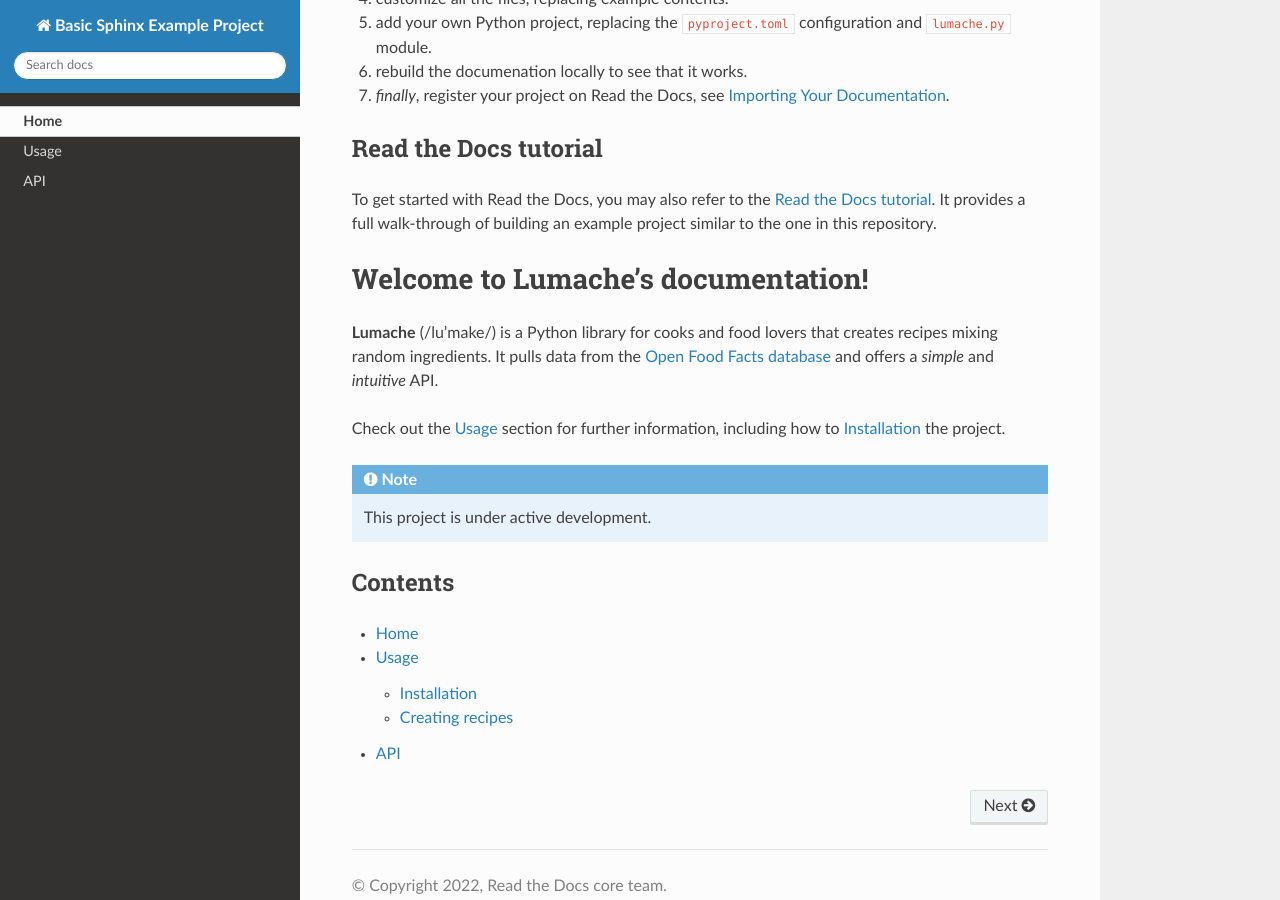
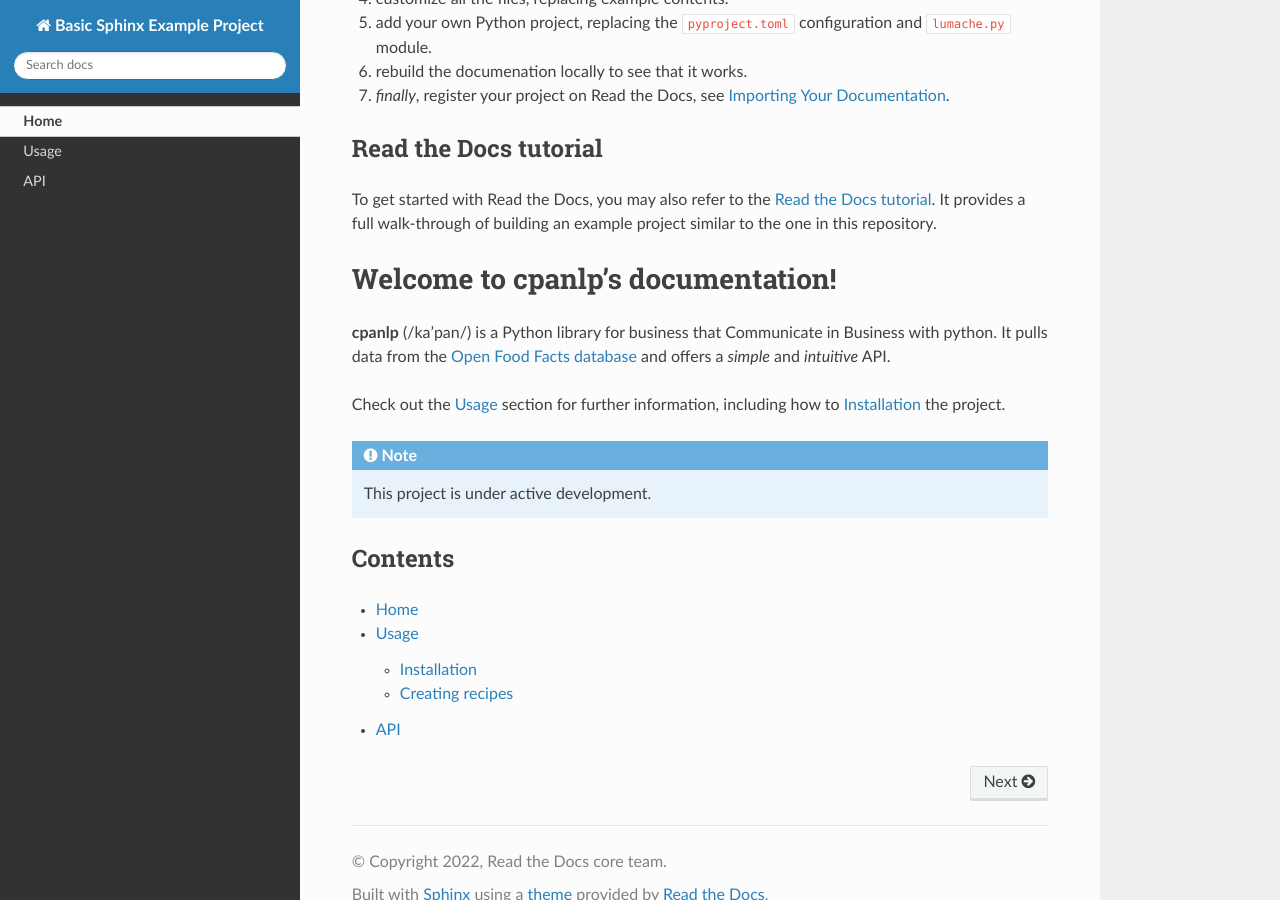
Before and after one commit to accounting-intelligent-ai/cpanlp, a Sphinx documentation site: the page built from docs/index.rst, in a window 1280 px wide and 900 px high, scrolled down 2110 px. Built offline with Sphinx 7.4.7 and the Read the Docs theme 2.0.0, drawn with Linux system fonts in a browser that asks for light colours.

Commit message:
Add files via upload

```diff
--- a/docs/index.rst
+++ b/docs/index.rst
@@ -1,10 +1,10 @@
 .. include:: ../README.rst
 
-Welcome to Lumache's documentation!
+Welcome to cpanlp's documentation!
 ===================================
 
-**Lumache** (/lu'make/) is a Python library for cooks and food lovers
-that creates recipes mixing random ingredients.
+**cpanlp** (/ka'pan/) is a Python library for business
+that Communicate in Business with python.
 It pulls data from the `Open Food Facts database <https://world.openfoodfacts.org/>`_
 and offers a *simple* and *intuitive* API.
 
```
